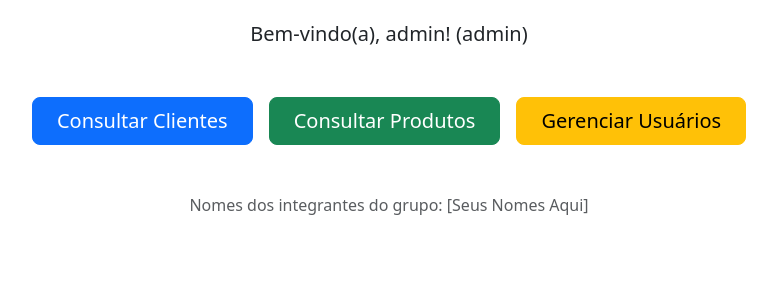
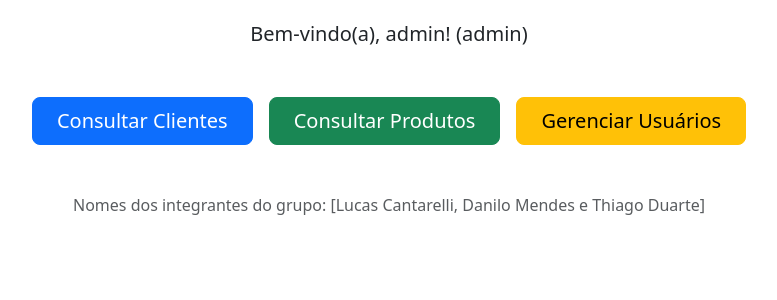
Before and after one commit to cantalusto/FARMACIA_PHP, a PHP site: page /menu.php in a window 1280 px wide. Shown: the part 320-620 px from the top of the page, without its empty margins (251-1028 px from the left). Run offline with PHP 8.4, Linux system fonts and the light colour scheme; a user stored in the database is signed in.

Commit message:
Completo

```diff
--- a/menu.php
+++ b/menu.php
@@ -20,7 +20,7 @@
                     <a href="crud_usuarios/" class="btn btn-warning btn-lg px-4">Gerenciar Usuários</a>
                 <?php endif; ?>
             </div>
-            <footer class="mt-5 text-muted"><p>Nomes dos integrantes do grupo: [Seus Nomes Aqui]</p></footer>
+            <footer class="mt-5 text-muted"><p>Nomes dos integrantes do grupo: [Lucas Cantarelli, Danilo Mendes e Thiago Duarte]</p></footer>
         </div>
     </div>
     <script src="https://cdn.jsdelivr.net/npm/bootstrap@5.3.3/dist/js/bootstrap.bundle.min.js"></script>
```
